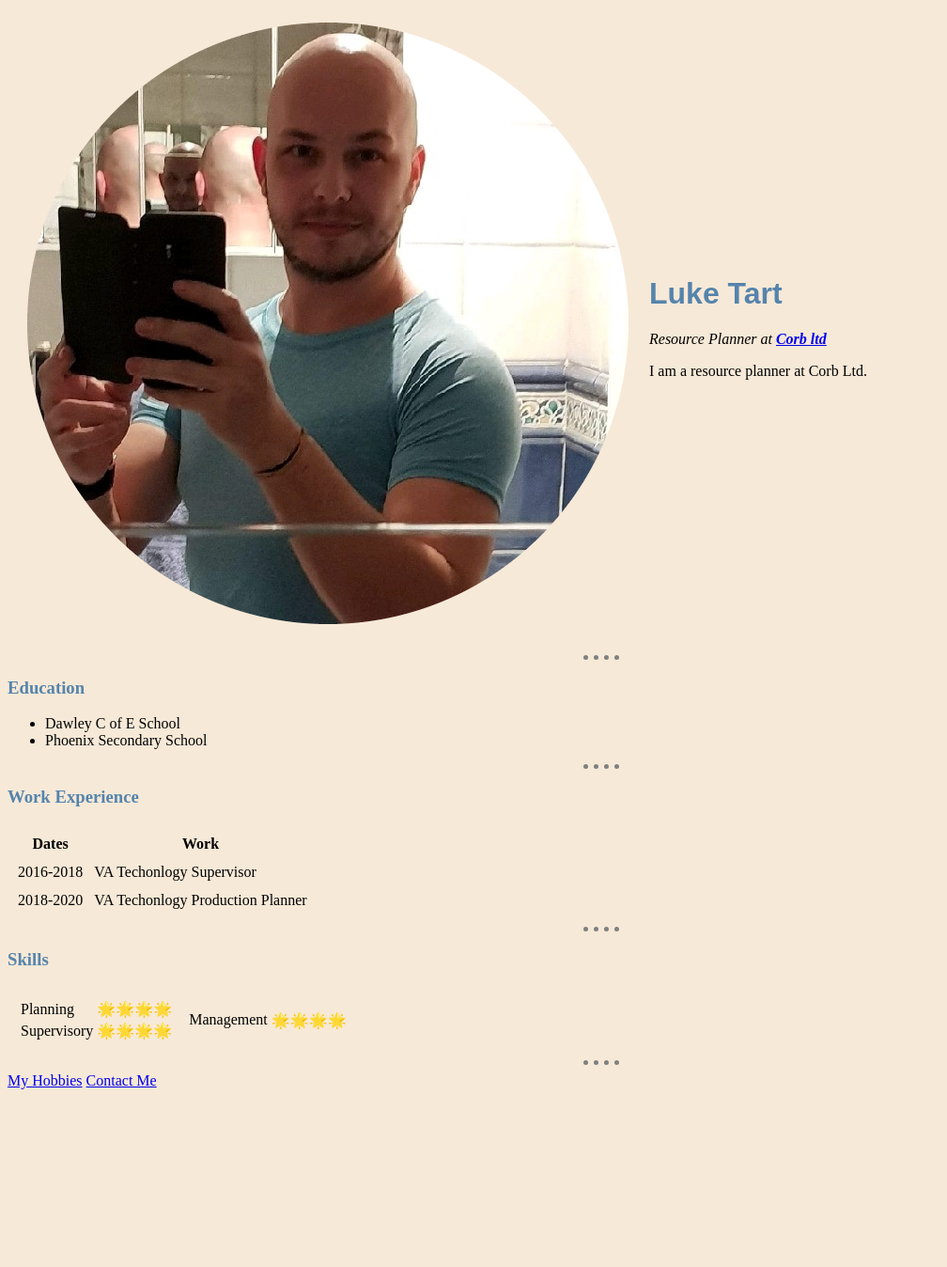
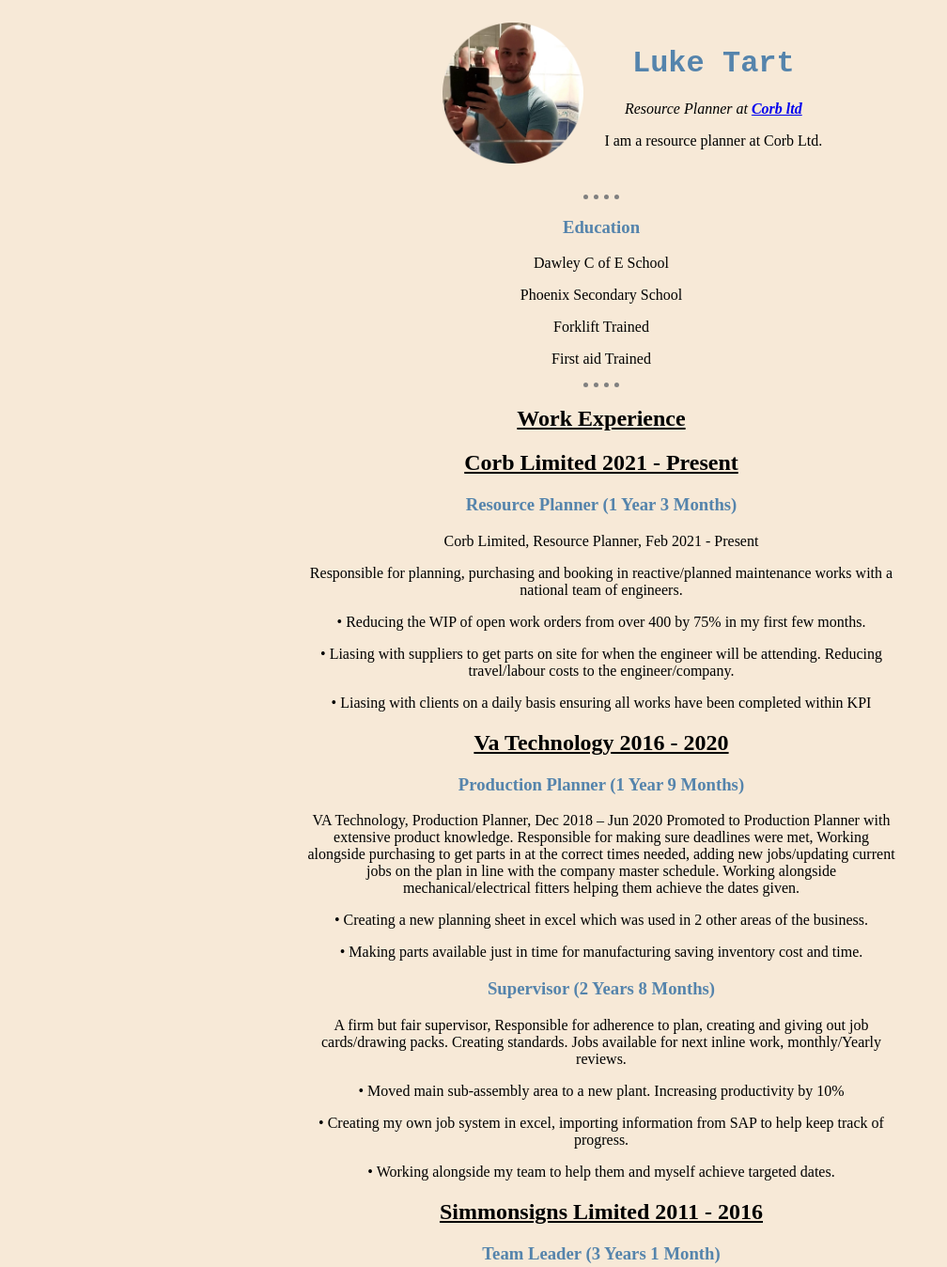
Before and after one commit to Tartster/Main-site, a plain HTML site: page HTML - Personal site/index.html in a window 1280 px wide. Shown: the part 5-1353 px from the top of the page at 94% size, without its empty margins (0-1008 px from the left). Before the commit the page ends 1172 px from the top, so only its background shows below. Drawn offline with Linux system fonts and the light colour scheme.

Commit message:
More information on jobs

```diff
--- a/HTML - Personal site/CSS/styles.css
+++ b/HTML - Personal site/CSS/styles.css
@@ -2,6 +2,8 @@
 
         body {
             background-color: #F7E9D7;
+            text-align: center;
+
         }
         hr {
 
@@ -14,8 +16,28 @@
         }
         h1 {
             color:#5584AC;
-            font-family: fantasy;
+            font-family:'Courier New', Courier, monospace
         }
         h3 {
             color: #5584AC;
          }
+
+         h2 {
+             text-decoration: underline;
+         }
+         img {
+             height: 150px;
+             width: 150px;
+         }
+         .cv {
+             width: 50%;
+             margin-left: 25%;
+
+         }
+         .table {
+             margin-left: 35%;
+         }
+
+         .table2 {
+             margin-left: 40% ;
+         }
--- a/HTML - Personal site/index.html
+++ b/HTML - Personal site/index.html
@@ -9,9 +9,9 @@
 
     </head>
     <body>
-        <table cellspacing="20">
+        <table cellspacing="20" class="table">
             <tr>
-                <td><img src="/Images/Luke.png" alt="Lukes Picture"></img></td>
+                <td><img src="Images/Luke.png" alt="Lukes Picture"></img></td>
                 <td><h1>Luke Tart</h1>
                     <p><em>Resource Planner at <strong><a href="https://www.corblimited.co.uk/">Corb ltd</a></em></strong></p>
                     <p>I am a resource planner at Corb Ltd.</p></td>
@@ -21,33 +21,76 @@
 
         <hr>
         <h3>Education</h3>
-        <ul>
-            <li>Dawley C of E School</li>
-            <li>Phoenix Secondary School</li>
-        </ul>
+
+           <p>Dawley C of E School</p>
+           <p>Phoenix Secondary School</p>
+           <p>Forklift Trained</p>
+           <p>First aid Trained</p>
+
         <hr>
-        <h3>Work Experience</h3>
-        <table cellspacing="10">
-            <thead>
-                <tr>
-                    <th>Dates</th>
-                    <th>Work</th>
-                </tr>
-            </thead>
-            <tbody>
-            <tr>
-                <td>2016-2018</td>
-                <td>VA Techonlogy Supervisor</td>
-            </tr>
-            <tr>
-                <td>2018-2020</td>
-                <td>VA Techonlogy Production Planner</td>
-            </tr>
-            </tbody>
-        </table>
+        <h2>Work Experience</h2>
+
+        <div class="cv">
+            <h2>Corb Limited 2021 - Present</h2>
+            <h3>Resource Planner (1 Year 3 Months)</h3>
+                <p>Corb Limited, Resource Planner, Feb 2021 - Present</p>
+                <p>Responsible for planning, purchasing and booking in reactive/planned maintenance works with a national team of engineers.</p>
+                <p>• Reducing the WIP of open work orders from over 400 by 75% in my first few months.</p>
+                <p>• Liasing with suppliers to get parts on site for when the engineer will be attending. Reducing travel/labour costs to the engineer/company.</p>
+                <p>• Liasing with clients on a daily basis ensuring all works have been completed within KPI</p>
+
+        </div>
+
+        <div class="cv">
+            <h2>Va Technology 2016 - 2020</h2>
+            <h3>Production Planner (1 Year 9 Months)</h3>
+                <p>VA Technology, Production Planner, Dec 2018 – Jun 2020
+                Promoted to Production Planner with extensive product knowledge. Responsible for making sure deadlines were met, Working alongside purchasing to get parts in at the correct times needed, adding new jobs/updating current jobs on the plan in line with the company master schedule. Working alongside mechanical/electrical fitters helping them achieve the dates given.</p>
+                <p>• Creating a new planning sheet in excel which was used in 2 other areas of the business.</p>
+                <p>• Making parts available just in time for manufacturing saving inventory cost and time.</p>
+
+            <h3>Supervisor (2 Years 8 Months)</h3>
+            <p>A firm but fair supervisor, Responsible for adherence to plan, creating and giving out job cards/drawing packs. Creating standards. Jobs available for next inline work, monthly/Yearly reviews.
+                <p>• Moved main sub-assembly area to a new plant. Increasing productivity by 10%</p>
+                <p>• Creating my own job system in excel, importing information from SAP to help keep track of progress.</p>
+                <p>• Working alongside my team to help them and myself achieve targeted dates.</p>
+        </div>
+        <div class="cv">
+            <h2>Simmonsigns Limited 2011 - 2016</h2>
+
+            <h3>Team Leader (3 Years 1 Month)</h3>
+
+            <p>SimmonSigns, Team Leader May 2013 – May 2016
+                I was promoted to Team Leader. Working with the Production Director to achieve the following. in doing so I was responsible for adherence to plan, Waste KPI’s, Creating training matrix’s, new product timings, PDCA, 5s and Ishikaea (fishbone)
+                <p>• Created my own efficiency plan (Adherence to plan) how many an hour should be completed.</p>
+                <p>• Created a wire Kanban used in other areas to reduce production time by 25%, reducing/increasing depending on demand.</p>
+                <p>• Reduced a standard products time by 5 minutes saving the company £2500 a year.</p>
+
+            <h3>Production Operative (2 Years 5 Months)</h3>
+
+                <p>SimmonSigns, Operator, Jan 2011 – May 2013
+                Responsible for assembling light units/subway lights electrically and mechanically with efficiency and quality in mind.
+                <p>• Had the highest hourly out puts on the line worked on.</p>
+                <p>• Changed the standard of how light units are made, increased productivity</p>
+        </div>
+        <div class="cv">
+            <h2>Chequer Foods Limited 2007 - 2011</h2>
+
+            <h3>Team Leader/Setter (3 Years 1 Month)</h3>
+
+                <p>Chequer Foods, Team Leader/Setter, 2008 – 2011
+                I was promoted to Team Leader. Reporting to the shift supervisor, Responsible for adherence, planning and ensuring the team is on time and efficient with work being done.
+                <p>• Improved the downtime on change overs increasing productivity by 10% </p>
+                <p>• Introduced employee reviews (monthly)</p>
+
+            <h3>Production Operator (1 Year 1 Month)</h3>
+
+                <p>Chequer Foods, Operator, 2007 – 2008
+                Reporting to section team leader being responsible for managing my own machine and making sure change overs were done quickly and efficiently.</p>
+        </div>
         <hr>
         <h3>Skills</h3>
-        <table cellspacing="10">
+        <table cellspacing="10" class="table2">
                 <tbody>
                 <tr>
                     <td>
```
